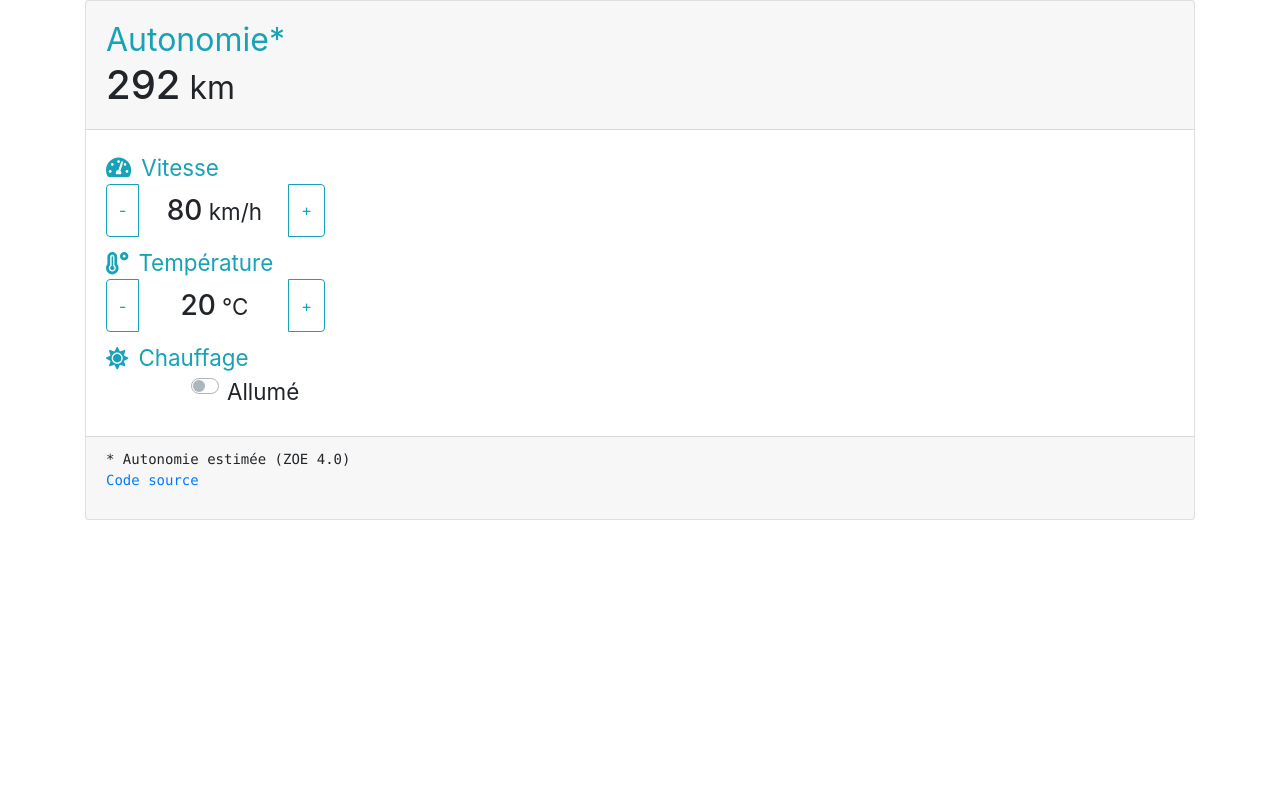
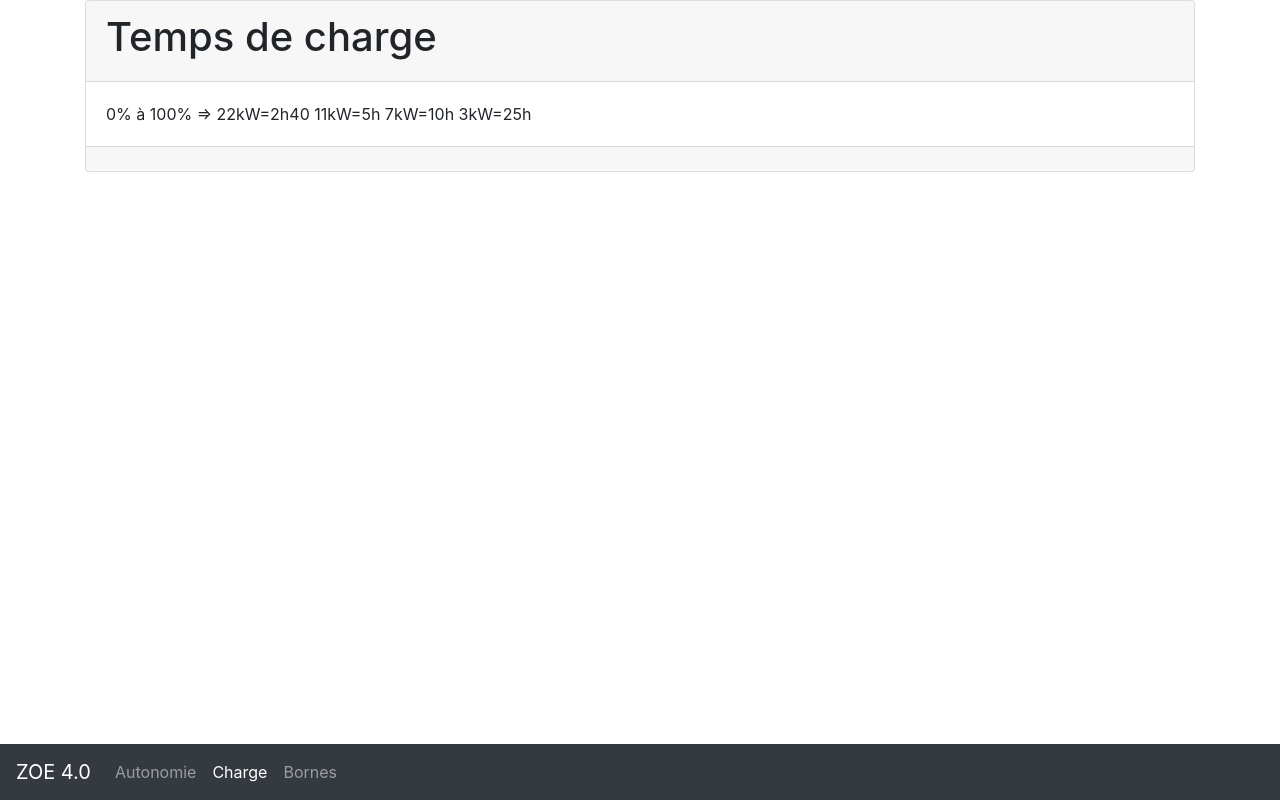
Before and after one commit to philippe-nougaillon/relax-en-zoe, a React (Create React App) app: page /charge in a window 1280 px wide. Built offline with nearby package versions, Linux system fonts and the light colour scheme.

Commit message:
router & navbar

```diff
--- a/package.json
+++ b/package.json
@@ -12,6 +12,7 @@
     "react": "^16.6.3",
     "react-dom": "^16.6.3",
     "react-redux": "^6.0.0",
+    "react-router-dom": "^4.3.1",
     "react-scripts": "2.1.1",
     "redux": "^4.0.1",
     "redux-logger": "^3.0.6"
--- a/src/components/App.js
+++ b/src/components/App.js
@@ -13,6 +13,7 @@ import CustomButtonBox from './CustomButtonBox';
 import CustomSwitchBox from './CustomSwitchBox';
 import Header from './Header';
 import Footer from './Footer';
+
 
 function mapStateToProps(state) {
     return {
--- /dev/null
+++ b/src/components/Charge.js
@@ -0,0 +1,24 @@
+import React from 'react';
+
+const Charge = () => (
+    <div className="container">
+        <div className="card">
+            <div className="card-header">
+                <h1>
+                    Temps de charge
+                </h1>
+            </div>
+            <div className="card-body">
+                0% à 100% =>
+                22kW=2h40
+                11kW=5h
+                7kW=10h
+                3kW=25h
+            </div>
+            <div className="card-footer">
+            </div>
+        </div>
+    </div>
+  )
+
+export default Charge;
--- a/src/components/CustomSwitchBox.js
+++ b/src/components/CustomSwitchBox.js
@@ -7,6 +7,7 @@ class CustomSwitchBox extends Component {
     render() {
         const { children, label, value, onChange } = this.props;
         return (
+            <div>
                 <h3>
                     <small className="text-info">
                         <FontAwesomeIcon icon={ faSun } style={{ marginRight: 10 }} />
@@ -27,6 +28,7 @@ class CustomSwitchBox extends Component {
                         </label>
                     </div>
                 </h3>
+            </div>
         );
     }
 }
--- a/src/components/Footer.js
+++ b/src/components/Footer.js
@@ -4,7 +4,7 @@ function Footer () {
     return (
         <div className="card-footer">
             <pre>
-                * Autonomie estimée (ZOE 4.0)<br />
+                * Autonomie estimée<br />
                 <a href="https://github.com/philippe-nougaillon/AutonomieZoe_ReactRedux">Code source</a>
             </pre>
         </div>
--- /dev/null
+++ b/src/components/Root.js
@@ -0,0 +1,38 @@
+import React from 'react'
+import PropTypes from 'prop-types'
+import { Provider } from 'react-redux'
+import { BrowserRouter as Router, Route, NavLink } from 'react-router-dom'
+import App from './App'
+
+import Charge from './Charge';
+
+const Root = ({ store }) => (
+  <Provider store={store}>
+    <Router>
+      <div>
+        <nav className="navbar navbar-expand-sm bg-dark navbar-dark fixed-bottom">
+          <a className="navbar-brand" href="#">ZOE 4.0</a>
+          <ul className="navbar-nav">
+            <li className="nav-item">
+              <NavLink exact className="nav-link" activeClassName="active" to="/">Autonomie</NavLink>
+            </li>
+            <li className="nav-item">
+              <NavLink className="nav-link" activeClassName="active" to="/charge">Charge</NavLink>
+            </li>
+            <li className="nav-item">
+              <NavLink className="nav-link" activeClassName="active" to="/bornes">Bornes</NavLink>
+            </li>
+          </ul>
+        </nav>
+        <Route exact path="/" component={App} />
+        <Route path="/charge" component={Charge} />
+      </div>
+    </Router>
+  </Provider>
+)
+
+Root.propTypes = {
+  store: PropTypes.object.isRequired
+}
+
+export default Root;
--- a/src/index.js
+++ b/src/index.js
@@ -1,19 +1,14 @@
 import React from 'react';
 import ReactDOM from 'react-dom';
-import { Provider } from 'react-redux';
+
+import Root from './components/Root';
+
 import store from './store';
 
 import 'bootstrap/dist/css/bootstrap.min.css';
 import * as serviceWorker from './serviceWorker';
 
-import App from './components/App';
-
-ReactDOM.render(
-    <Provider store={store}>
-        <App />
-    </Provider>,
-    document.getElementById('root')
-);
+ReactDOM.render(<Root store={store} />, document.getElementById('root'));
 
 // If you want your app to work offline and load faster, you can change
 // unregister() to register() below. Note this comes with some pitfalls.
```
Also changed, not shown: 1 other file (tests, documents, lock files or other folders). Lines whose indentation alone changed are shown as unchanged.
